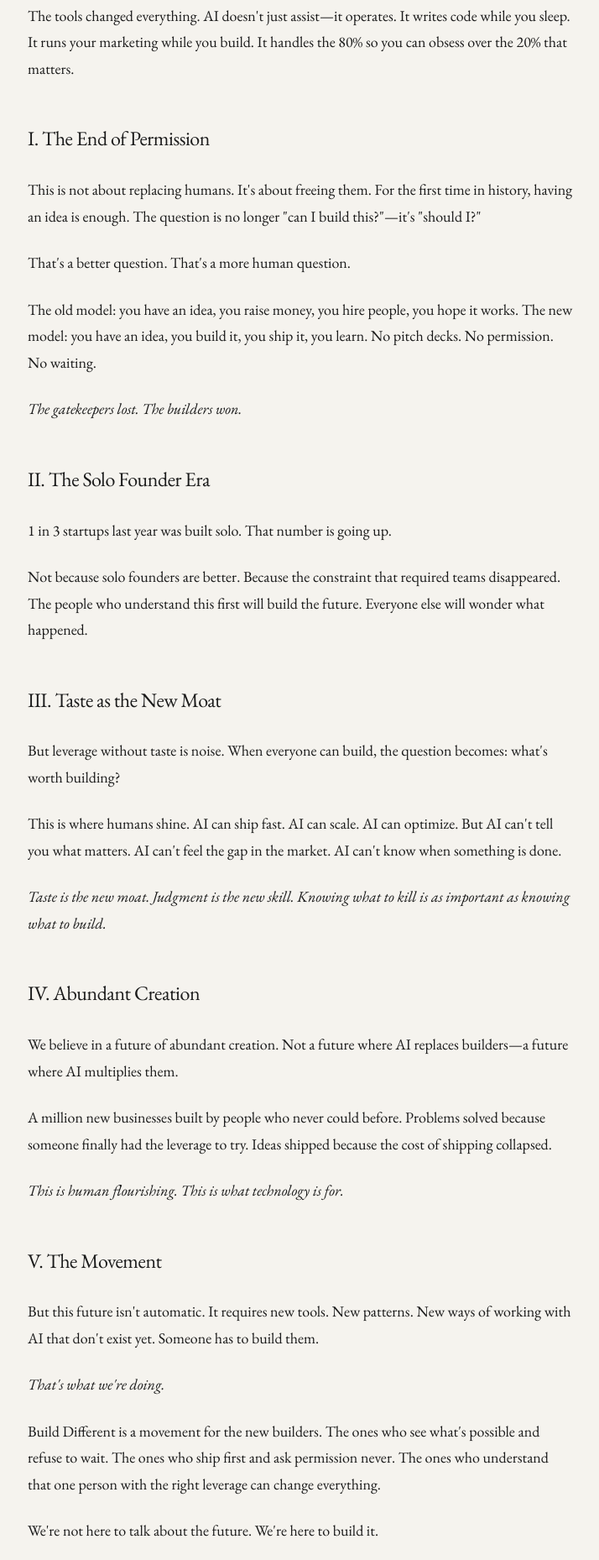
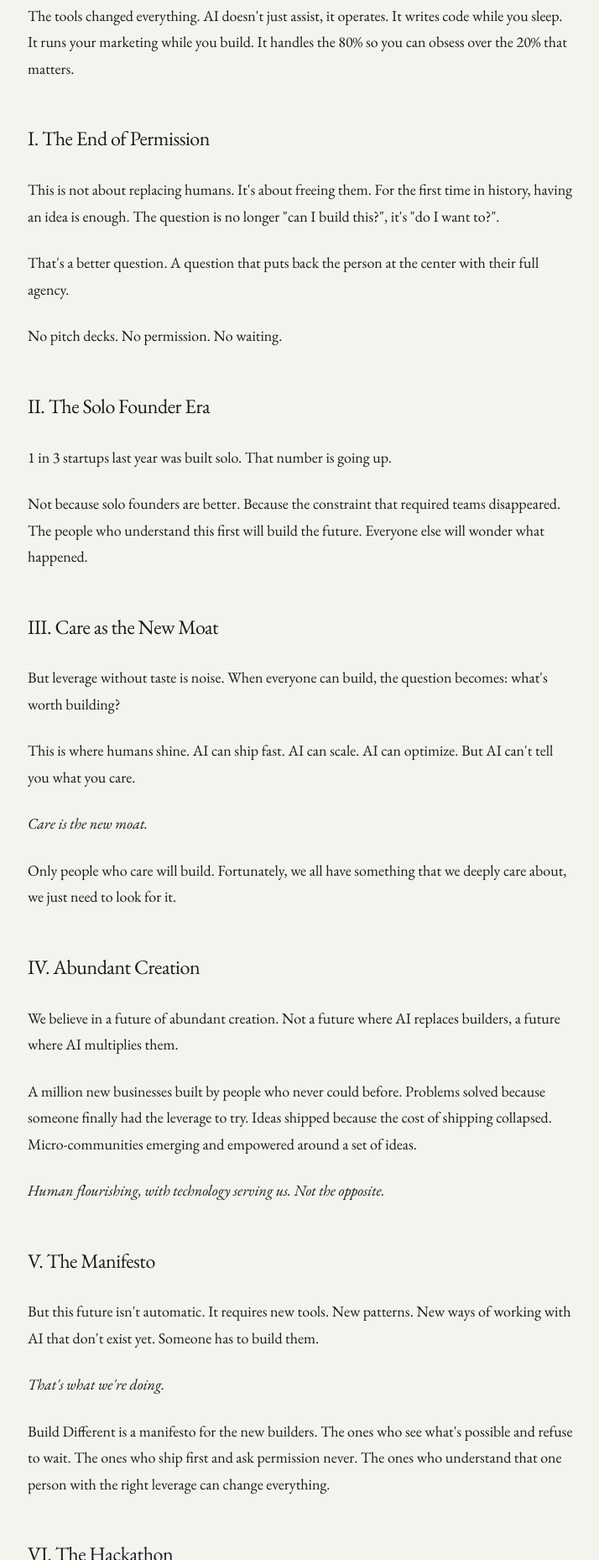
Before and after one commit to lucabrando/build-different, a plain HTML site: page index.html in a window 1280 px wide. Shown: the part 942-2800 px from the top of the page at 84% size, without its empty margins (281-995 px from the left). Drawn offline with nearby package versions, Linux system fonts and the light colour scheme.

Commit message:
Update full manifesto copy, add Section VI Hackathon, update footer text

```diff
--- a/index.html
+++ b/index.html
@@ -35,20 +35,18 @@
 
             <p class="intro"><em>That era is over.</em></p>
 
-            <p>We are living through the collapse of the barrier to building. Not a gradual decline. A collapse. What took a team of fifty now takes one person with taste and the will to ship. What took months now takes hours. What required funding now requires only focus.</p>
+            <p>We are living through the collapse of the barrier to building. Not a gradual decline. A collapse. What took a team of fifty now takes one person and the will to ship. What took months now takes hours. What required funding now requires only focus.</p>
 
-            <p>The tools changed everything. AI doesn't just assist—it operates. It writes code while you sleep. It runs your marketing while you build. It handles the 80% so you can obsess over the 20% that matters.</p>
+            <p>The tools changed everything. AI doesn't just assist, it operates. It writes code while you sleep. It runs your marketing while you build. It handles the 80% so you can obsess over the 20% that matters.</p>
 
             <!-- Section I -->
             <h2 class="section-title">I. The End of Permission</h2>
 
-            <p>This is not about replacing humans. It's about freeing them. For the first time in history, having an idea is enough. The question is no longer "can I build this?"—it's "should I?"</p>
+            <p>This is not about replacing humans. It's about freeing them. For the first time in history, having an idea is enough. The question is no longer "can I build this?", it's "do I want to?".</p>
 
-            <p>That's a better question. That's a more human question.</p>
+            <p>That's a better question. A question that puts back the person at the center with their full agency.</p>
 
-            <p>The old model: you have an idea, you raise money, you hire people, you hope it works. The new model: you have an idea, you build it, you ship it, you learn. No pitch decks. No permission. No waiting.</p>
-
-            <p><em>The gatekeepers lost. The builders won.</em></p>
+            <p>No pitch decks. No permission. No waiting.</p>
 
             <!-- Section II -->
             <h2 class="section-title">II. The Solo Founder Era</h2>
@@ -58,39 +56,42 @@
             <p>Not because solo founders are better. Because the constraint that required teams disappeared. The people who understand this first will build the future. Everyone else will wonder what happened.</p>
 
             <!-- Section III -->
-            <h2 class="section-title">III. Taste as the New Moat</h2>
+            <h2 class="section-title">III. Care as the New Moat</h2>
 
             <p>But leverage without taste is noise. When everyone can build, the question becomes: what's worth building?</p>
 
-            <p>This is where humans shine. AI can ship fast. AI can scale. AI can optimize. But AI can't tell you what matters. AI can't feel the gap in the market. AI can't know when something is done.</p>
+            <p>This is where humans shine. AI can ship fast. AI can scale. AI can optimize. But AI can't tell you what you care.</p>
 
-            <p><em>Taste is the new moat. Judgment is the new skill. Knowing what to kill is as important as knowing what to build.</em></p>
+            <p><em>Care is the new moat.</em></p>
+
+            <p>Only people who care will build. Fortunately, we all have something that we deeply care about, we just need to look for it.</p>
 
             <!-- Section IV -->
             <h2 class="section-title">IV. Abundant Creation</h2>
 
-            <p>We believe in a future of abundant creation. Not a future where AI replaces builders—a future where AI multiplies them.</p>
+            <p>We believe in a future of abundant creation. Not a future where AI replaces builders, a future where AI multiplies them.</p>
 
-            <p>A million new businesses built by people who never could before. Problems solved because someone finally had the leverage to try. Ideas shipped because the cost of shipping collapsed.</p>
+            <p>A million new businesses built by people who never could before. Problems solved because someone finally had the leverage to try. Ideas shipped because the cost of shipping collapsed. Micro-communities emerging and empowered around a set of ideas.</p>
 
-            <p><em>This is human flourishing. This is what technology is for.</em></p>
+            <p><em>Human flourishing, with technology serving us. Not the opposite.</em></p>
 
             <!-- Section V -->
-            <h2 class="section-title">V. The Movement</h2>
+            <h2 class="section-title">V. The Manifesto</h2>
 
             <p>But this future isn't automatic. It requires new tools. New patterns. New ways of working with AI that don't exist yet. Someone has to build them.</p>
 
             <p><em>That's what we're doing.</em></p>
 
-            <p>Build Different is a movement for the new builders. The ones who see what's possible and refuse to wait. The ones who ship first and ask permission never. The ones who understand that one person with the right leverage can change everything.</p>
+            <p>Build Different is a manifesto for the new builders. The ones who see what's possible and refuse to wait. The ones who ship first and ask permission never. The ones who understand that one person with the right leverage can change everything.</p>
 
-            <p>We're not here to talk about the future. We're here to build it.</p>
+            <!-- Section VI -->
+            <h2 class="section-title">VI. The Hackathon</h2>
 
-            <p>To kick off this movement, we're hosting a hackathon in Milan on March 21st—a room full of builders coming together to create what's missing for this future to happen. If that sounds like you, we'd love to have you. <a href="https://lu.ma/u8skm0w4" target="_blank">Apply here</a>.</p>
+            <p>To kick off this little Manifesto, we're hosting a hackathon in Milan on March 21st. A room full of builders coming together to create what's missing for this future to happen. If that sounds like you, we'd love to have you. <a href="https://lu.ma/u8skm0w4" target="_blank" class="apply-link"><strong>Apply here</strong></a>.</p>
 
             <!-- Signature -->
             <div class="signature">
-                <p>Build Different is a movement, not a company.<br>Initiated by the team at <a href="https://www.vibiz.ai/" target="_blank">Vibiz</a>, it belongs to everyone who ships.</p>
+                <p>Build Different is a Manifesto written by the Team at <a href="https://www.vibiz.ai/" target="_blank">Vibiz</a>.<br>It belongs to everyone who cares and who ships.</p>
                 <svg class="signature-icon" viewBox="0 0 24 24" width="24" height="24" fill="none" stroke="currentColor" stroke-width="1.5">
                     <path d="M12 3v18M3 12h18M7 7l10 10M17 7L7 17"/>
                 </svg>
--- a/styles.css
+++ b/styles.css
@@ -43,6 +43,11 @@ body {
 a {
     color: inherit;
     text-decoration: none;
+}
+
+.apply-link {
+    text-decoration: underline;
+    text-underline-offset: 3px;
 }
 
 /* Main Content */
```
